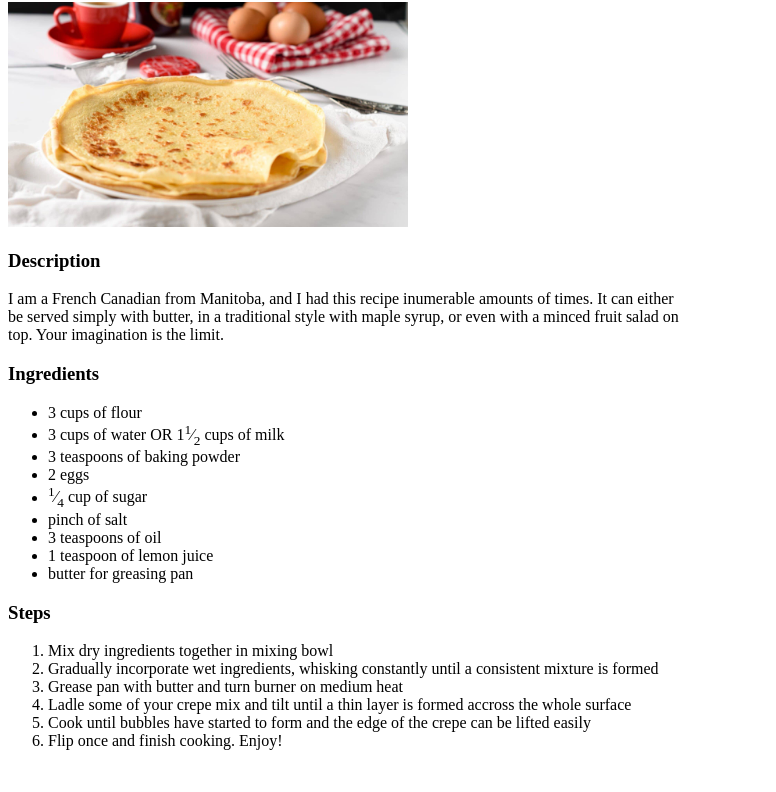
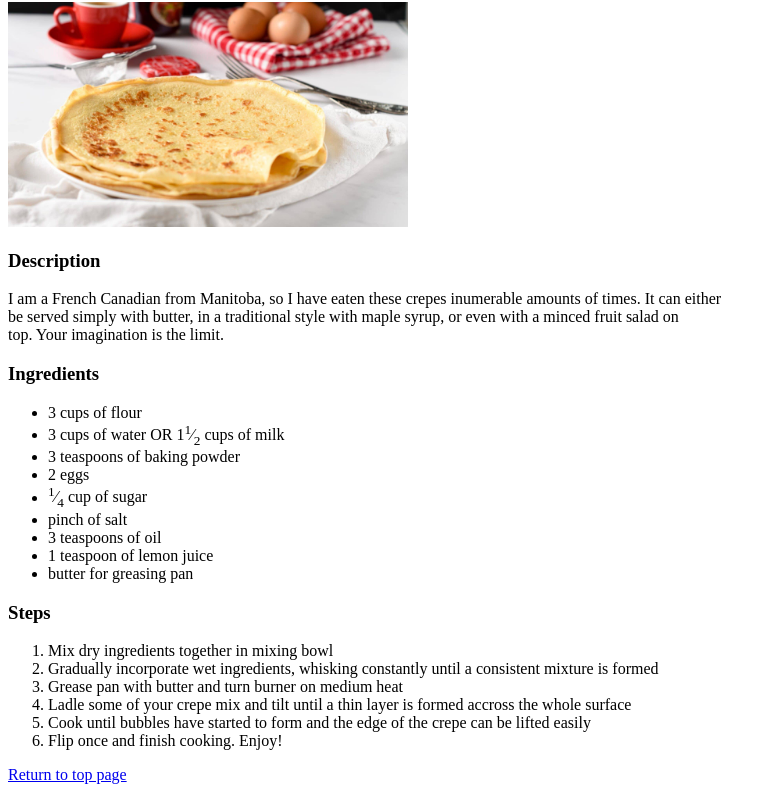
Before and after one commit to nogs573/odin-recipes, a plain HTML site: page recipes/french-crepe.html in a window 1280 px wide. Shown: the part 78-870 px from the top of the page, without its empty margins (0-776 px from the left). Before the commit the page ends 844 px from the top, so only its background shows below. Drawn offline with Linux system fonts and the light colour scheme.

Commit message:
Add link to return to index.html

```diff
--- a/recipes/french-crepe.html
+++ b/recipes/french-crepe.html
@@ -10,7 +10,7 @@
     <h1>French Crepe - Gagne Family Recipe</h1>
     <img src="../img/crepe.jpg" width="400">
     <h3>Description</h3>
-    <p>I am a French Canadian from Manitoba, and I had this recipe
+    <p>I am a French Canadian from Manitoba, so I have eaten these crepes
     inumerable amounts of times. It can either<br>be served simply with butter,
     in a traditional style with maple syrup, or even with a minced
     fruit salad on<br>top. Your imagination is the limit.
@@ -38,5 +38,7 @@
         <li>Cook until bubbles have started to form and the edge of the crepe can be lifted easily</li>
         <li>Flip once and finish cooking. Enjoy!</li>
     </ol>
+
+    <a href="../index.html">Return to top page</a>
 </body>
 </html>
```
Also changed, not shown: recipes/chicken-divan.html (+2 -0 lines), recipes/potstickers.html (+2 -0 lines).
